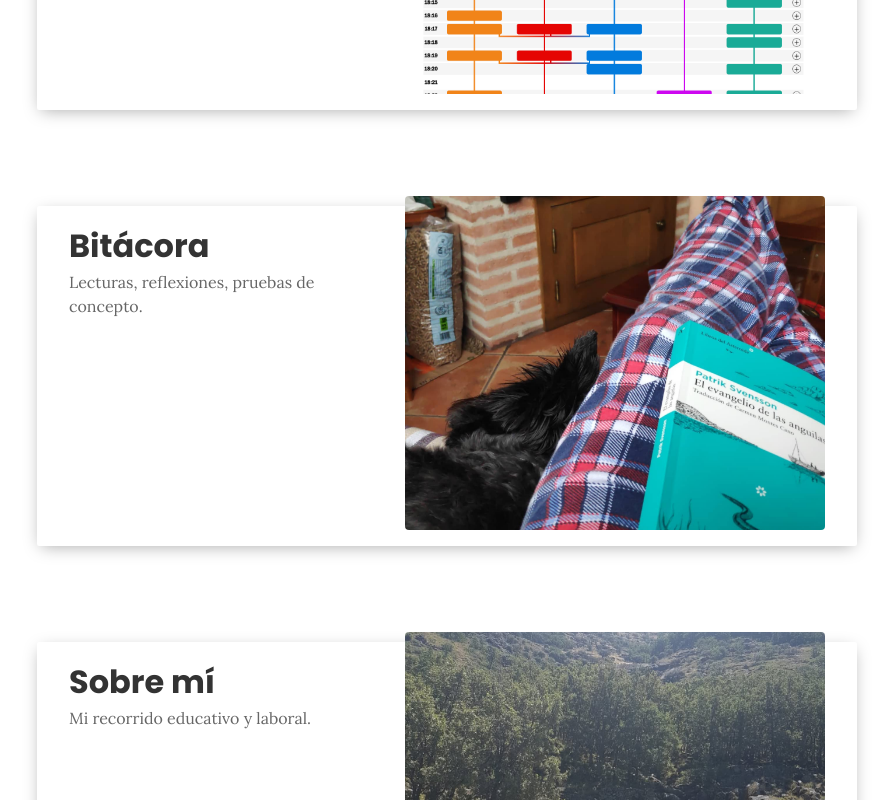
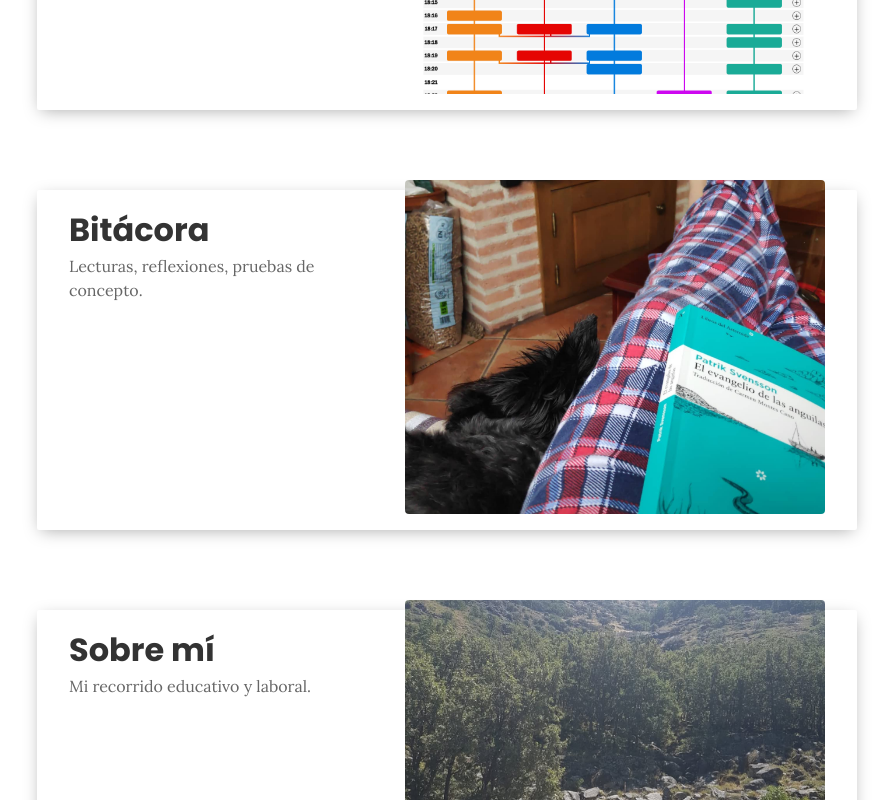
Before and after one commit to CarlosMunozDiaz/carlosmunozdiaz.github.io, a SvelteKit app: page / in a window 1280 px wide. Shown: the part 476-1276 px from the top of the page, without its empty margins (193-1086 px from the left). Built offline with nearby package versions, Linux system fonts and the light colour scheme.

Commit message:
Márgenes

```diff
--- a/src/routes/+page.svelte
+++ b/src/routes/+page.svelte
@@ -57,7 +57,7 @@
 
     @media (min-width: 48em) {
         .card-animate:not(:last-child) {
-            margin-bottom: 6rem;
+            margin-bottom: 5rem;
         }
         .card-animate:last-child {
             margin-bottom: 2rem;
--- a/src/routes/about-me/+page.svelte
+++ b/src/routes/about-me/+page.svelte
@@ -60,7 +60,7 @@
         flex-direction: column;
         gap: 2rem;
         max-width: 840px;
-        margin: 0 auto;
+        margin: 1rem auto 2rem auto;
     }
 
     .am_image {
--- a/src/routes/bitacora/+page.svelte
+++ b/src/routes/bitacora/+page.svelte
@@ -49,7 +49,7 @@
     display: flex;
     flex-direction: column;
     gap: 2rem;
-    margin: 1rem auto;
+    margin: 1rem auto 2rem auto;
   }
 
   .bitacora-layout h2 {
--- a/src/routes/works/+page.svelte
+++ b/src/routes/works/+page.svelte
@@ -45,7 +45,7 @@
     display: flex;
     flex-direction: column;
     gap: 2rem;
-    margin: 1rem auto;
+    margin: 1rem auto 2rem auto;
   }
 
   .article-layout h2 {
```
